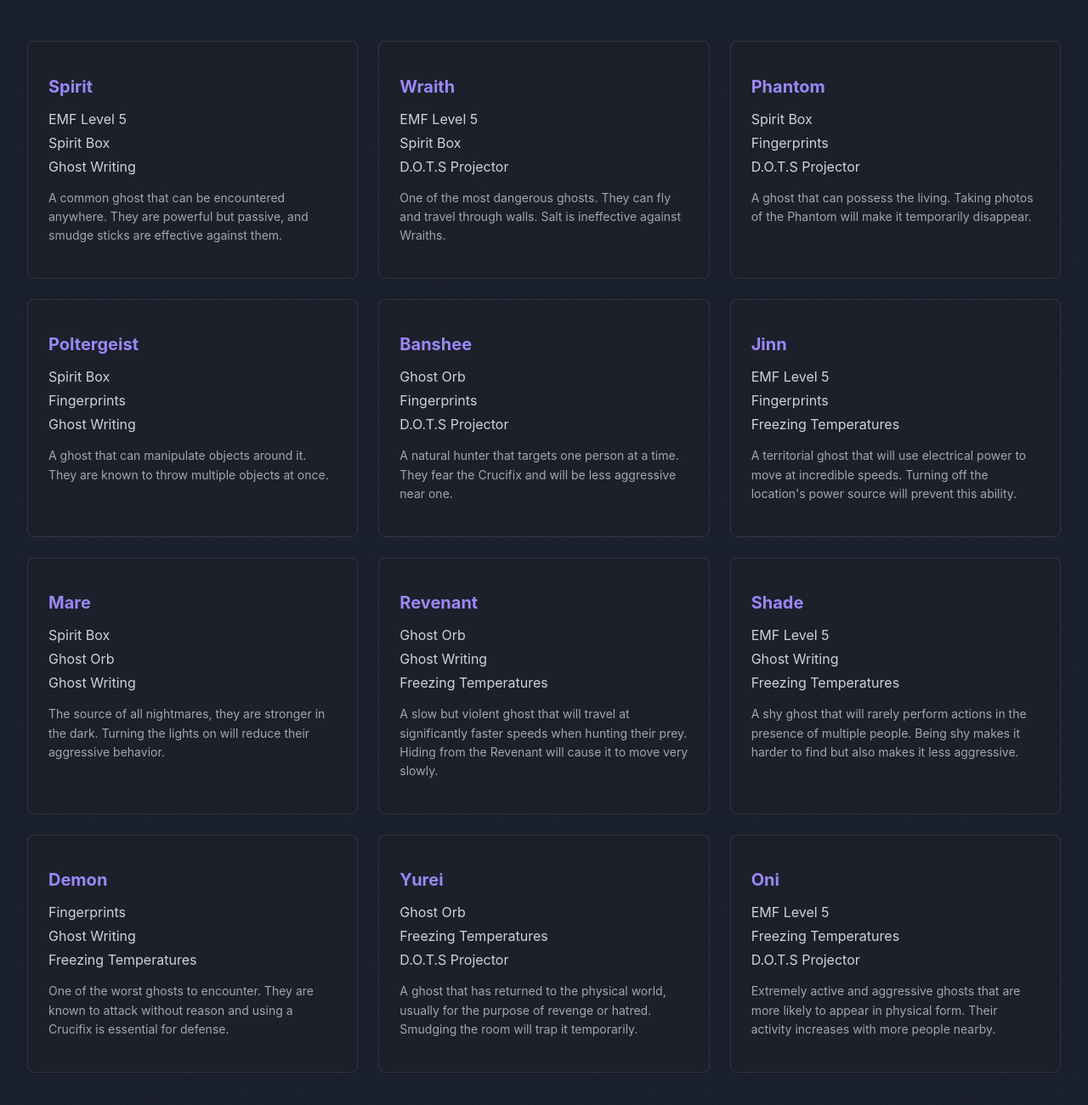
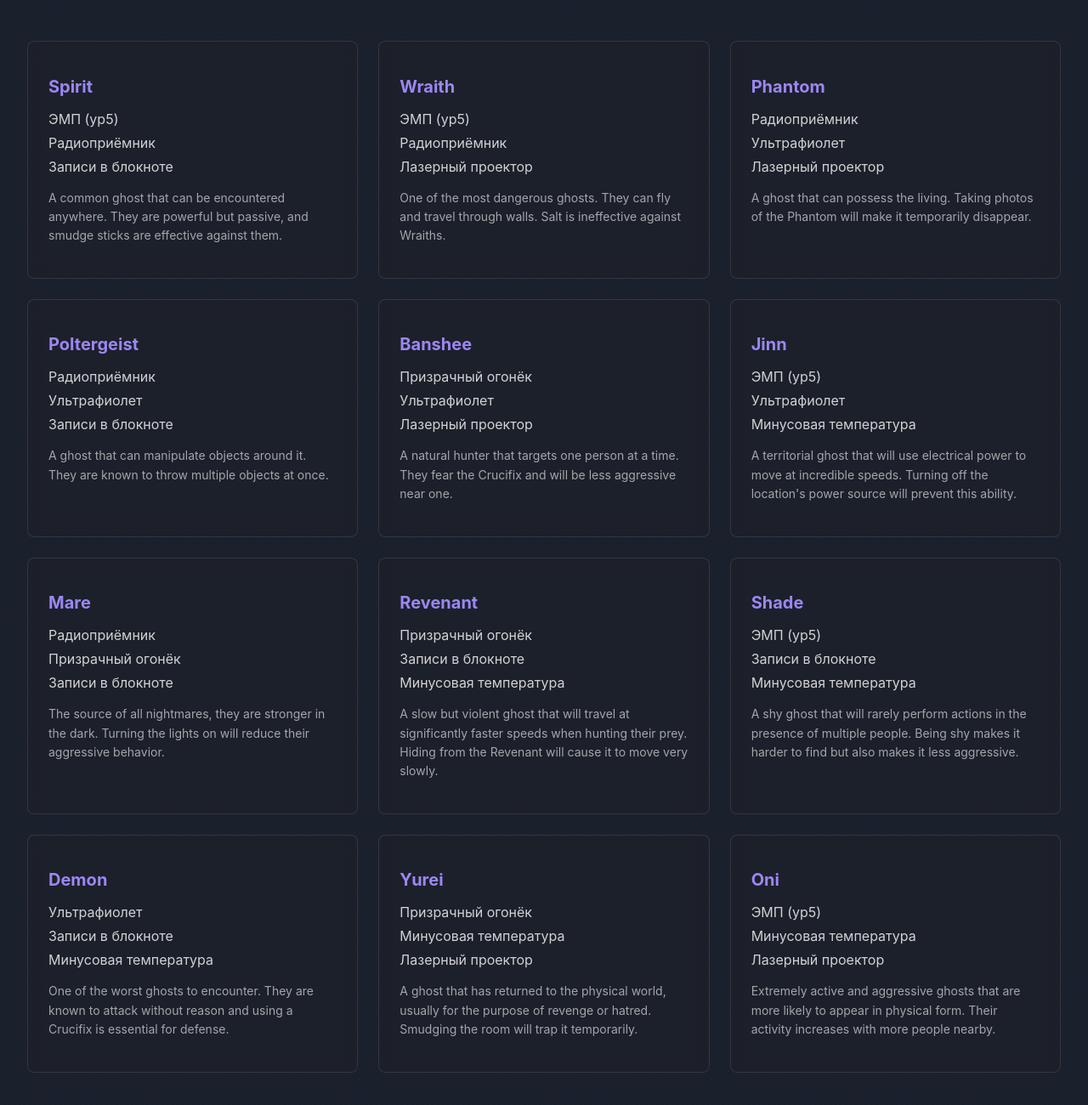
Before and after one commit to aymatronikkk/PhasmoWiki, a plain HTML site: page ghosts.html in a window 1280 px wide. Shown: the part 216-1516 px from the top of the page at 85% size. Drawn offline with Linux system fonts and the light colour scheme.

Commit message:
улики перевод

```diff
--- a/ghosts.html
+++ b/ghosts.html
@@ -155,9 +155,9 @@
             <div class="ghost-card">
                 <h2 class="ghost-name">Spirit</h2>
                 <ul class="evidence-list">
-                    <li class="evidence-item">EMF Level 5</li>
-                    <li class="evidence-item">Spirit Box</li>
-                    <li class="evidence-item">Ghost Writing</li>
+                    <li class="evidence-item">ЭМП (ур5)</li>
+                    <li class="evidence-item">Радиоприёмник</li>
+                    <li class="evidence-item">Записи в блокноте</li>
                 </ul>
                 <p class="ghost-description">A common ghost that can be encountered anywhere. They are powerful but passive, and smudge sticks are effective against them.</p>
             </div>
@@ -165,9 +165,9 @@
             <div class="ghost-card">
                 <h2 class="ghost-name">Wraith</h2>
                 <ul class="evidence-list">
-                    <li class="evidence-item">EMF Level 5</li>
-                    <li class="evidence-item">Spirit Box</li>
-                    <li class="evidence-item">D.O.T.S Projector</li>
+                    <li class="evidence-item">ЭМП (ур5)</li>
+                    <li class="evidence-item">Радиоприёмник</li>
+                    <li class="evidence-item">Лазерный проектор</li>
                 </ul>
                 <p class="ghost-description">One of the most dangerous ghosts. They can fly and travel through walls. Salt is ineffective against Wraiths.</p>
             </div>
@@ -175,9 +175,9 @@
             <div class="ghost-card">
                 <h2 class="ghost-name">Phantom</h2>
                 <ul class="evidence-list">
-                    <li class="evidence-item">Spirit Box</li>
-                    <li class="evidence-item">Fingerprints</li>
-                    <li class="evidence-item">D.O.T.S Projector</li>
+                    <li class="evidence-item">Радиоприёмник</li>
+                    <li class="evidence-item">Ультрафиолет</li>
+                    <li class="evidence-item">Лазерный проектор</li>
                 </ul>
                 <p class="ghost-description">A ghost that can possess the living. Taking photos of the Phantom will make it temporarily disappear.</p>
             </div>
@@ -185,9 +185,9 @@
             <div class="ghost-card">
                 <h2 class="ghost-name">Poltergeist</h2>
                 <ul class="evidence-list">
-                    <li class="evidence-item">Spirit Box</li>
-                    <li class="evidence-item">Fingerprints</li>
-                    <li class="evidence-item">Ghost Writing</li>
+                    <li class="evidence-item">Радиоприёмник</li>
+                    <li class="evidence-item">Ультрафиолет</li>
+                    <li class="evidence-item">Записи в блокноте</li>
                 </ul>
                 <p class="ghost-description">A ghost that can manipulate objects around it. They are known to throw multiple objects at once.</p>
             </div>
@@ -195,9 +195,9 @@
             <div class="ghost-card">
                 <h2 class="ghost-name">Banshee</h2>
                 <ul class="evidence-list">
-                    <li class="evidence-item">Ghost Orb</li>
-                    <li class="evidence-item">Fingerprints</li>
-                    <li class="evidence-item">D.O.T.S Projector</li>
+                    <li class="evidence-item">Призрачный огонёк</li>
+                    <li class="evidence-item">Ультрафиолет</li>
+                    <li class="evidence-item">Лазерный проектор</li>
                 </ul>
                 <p class="ghost-description">A natural hunter that targets one person at a time. They fear the Crucifix and will be less aggressive near one.</p>
             </div>
@@ -205,9 +205,9 @@
             <div class="ghost-card">
                 <h2 class="ghost-name">Jinn</h2>
                 <ul class="evidence-list">
-                    <li class="evidence-item">EMF Level 5</li>
-                    <li class="evidence-item">Fingerprints</li>
-                    <li class="evidence-item">Freezing Temperatures</li>
+                    <li class="evidence-item">ЭМП (ур5)</li>
+                    <li class="evidence-item">Ультрафиолет</li>
+                    <li class="evidence-item">Минусовая температура</li>
                 </ul>
                 <p class="ghost-description">A territorial ghost that will use electrical power to move at incredible speeds. Turning off the location's power source will prevent this ability.</p>
             </div>
@@ -215,9 +215,9 @@
             <div class="ghost-card">
                 <h2 class="ghost-name">Mare</h2>
                 <ul class="evidence-list">
-                    <li class="evidence-item">Spirit Box</li>
-                    <li class="evidence-item">Ghost Orb</li>
-                    <li class="evidence-item">Ghost Writing</li>
+                    <li class="evidence-item">Радиоприёмник</li>
+                    <li class="evidence-item">Призрачный огонёк</li>
+                    <li class="evidence-item">Записи в блокноте</li>
                 </ul>
                 <p class="ghost-description">The source of all nightmares, they are stronger in the dark. Turning the lights on will reduce their aggressive behavior.</p>
             </div>
@@ -225,9 +225,9 @@
             <div class="ghost-card">
                 <h2 class="ghost-name">Revenant</h2>
                 <ul class="evidence-list">
-                    <li class="evidence-item">Ghost Orb</li>
-                    <li class="evidence-item">Ghost Writing</li>
-                    <li class="evidence-item">Freezing Temperatures</li>
+                    <li class="evidence-item">Призрачный огонёк</li>
+                    <li class="evidence-item">Записи в блокноте</li>
+                    <li class="evidence-item">Минусовая температура</li>
                 </ul>
                 <p class="ghost-description">A slow but violent ghost that will travel at significantly faster speeds when hunting their prey. Hiding from the Revenant will cause it to move very slowly.</p>
             </div>
@@ -235,9 +235,9 @@
             <div class="ghost-card">
                 <h2 class="ghost-name">Shade</h2>
                 <ul class="evidence-list">
-                    <li class="evidence-item">EMF Level 5</li>
-                    <li class="evidence-item">Ghost Writing</li>
-                    <li class="evidence-item">Freezing Temperatures</li>
+                    <li class="evidence-item">ЭМП (ур5)</li>
+                    <li class="evidence-item">Записи в блокноте</li>
+                    <li class="evidence-item">Минусовая температура</li>
                 </ul>
                 <p class="ghost-description">A shy ghost that will rarely perform actions in the presence of multiple people. Being shy makes it harder to find but also makes it less aggressive.</p>
             </div>
@@ -245,9 +245,9 @@
             <div class="ghost-card">
                 <h2 class="ghost-name">Demon</h2>
                 <ul class="evidence-list">
-                    <li class="evidence-item">Fingerprints</li>
-                    <li class="evidence-item">Ghost Writing</li>
-                    <li class="evidence-item">Freezing Temperatures</li>
+                    <li class="evidence-item">Ультрафиолет</li>
+                    <li class="evidence-item">Записи в блокноте</li>
+                    <li class="evidence-item">Минусовая температура</li>
                 </ul>
                 <p class="ghost-description">One of the worst ghosts to encounter. They are known to attack without reason and using a Crucifix is essential for defense.</p>
             </div>
@@ -255,9 +255,9 @@
             <div class="ghost-card">
                 <h2 class="ghost-name">Yurei</h2>
                 <ul class="evidence-list">
-                    <li class="evidence-item">Ghost Orb</li>
-                    <li class="evidence-item">Freezing Temperatures</li>
-                    <li class="evidence-item">D.O.T.S Projector</li>
+                    <li class="evidence-item">Призрачный огонёк</li>
+                    <li class="evidence-item">Минусовая температура</li>
+                    <li class="evidence-item">Лазерный проектор</li>
                 </ul>
                 <p class="ghost-description">A ghost that has returned to the physical world, usually for the purpose of revenge or hatred. Smudging the room will trap it temporarily.</p>
             </div>
@@ -265,9 +265,9 @@
             <div class="ghost-card">
                 <h2 class="ghost-name">Oni</h2>
                 <ul class="evidence-list">
-                    <li class="evidence-item">EMF Level 5</li>
-                    <li class="evidence-item">Freezing Temperatures</li>
-                    <li class="evidence-item">D.O.T.S Projector</li>
+                    <li class="evidence-item">ЭМП (ур5)</li>
+                    <li class="evidence-item">Минусовая температура</li>
+                    <li class="evidence-item">Лазерный проектор</li>
                 </ul>
                 <p class="ghost-description">Extremely active and aggressive ghosts that are more likely to appear in physical form. Their activity increases with more people nearby.</p>
             </div>
```
